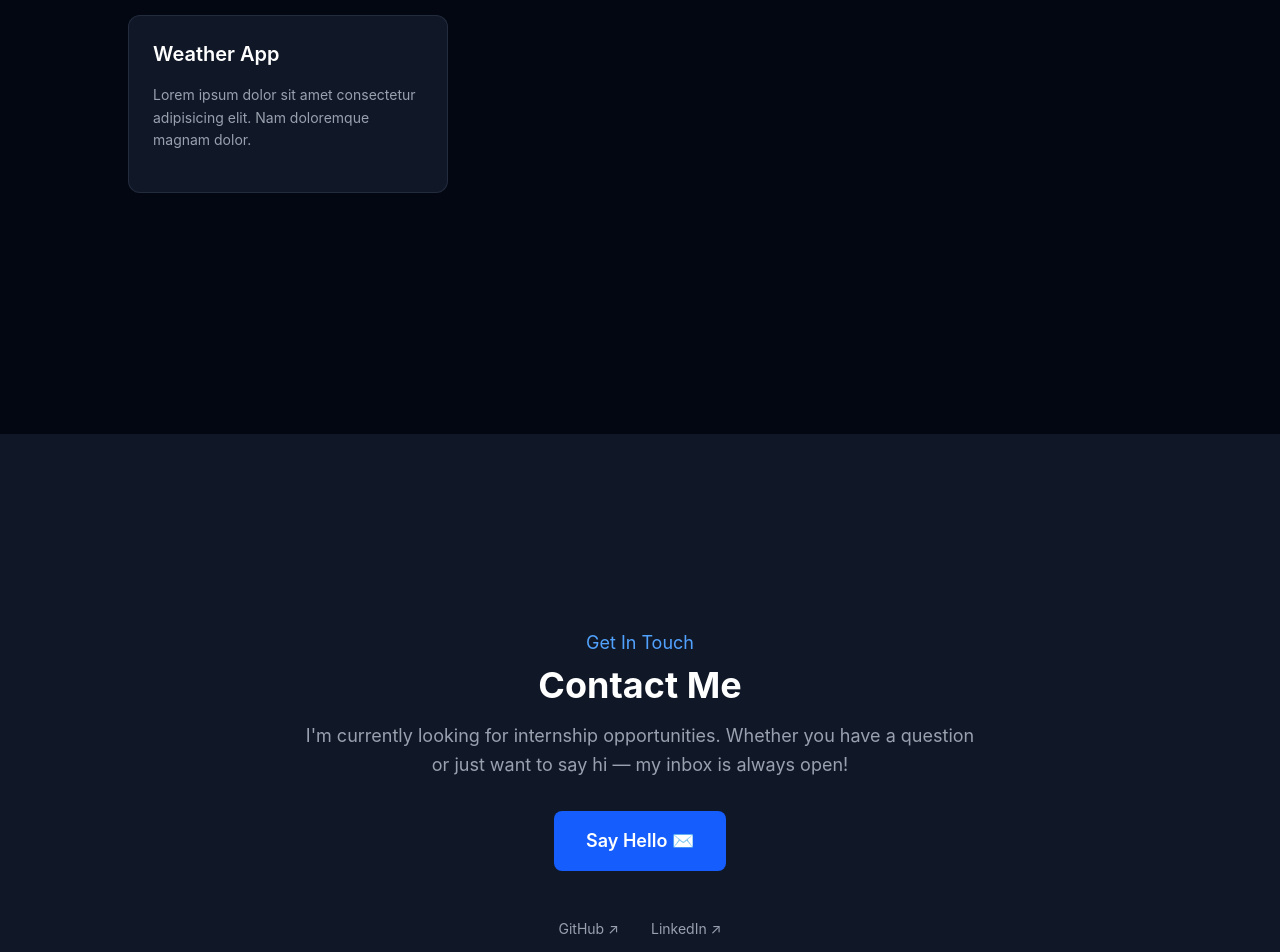
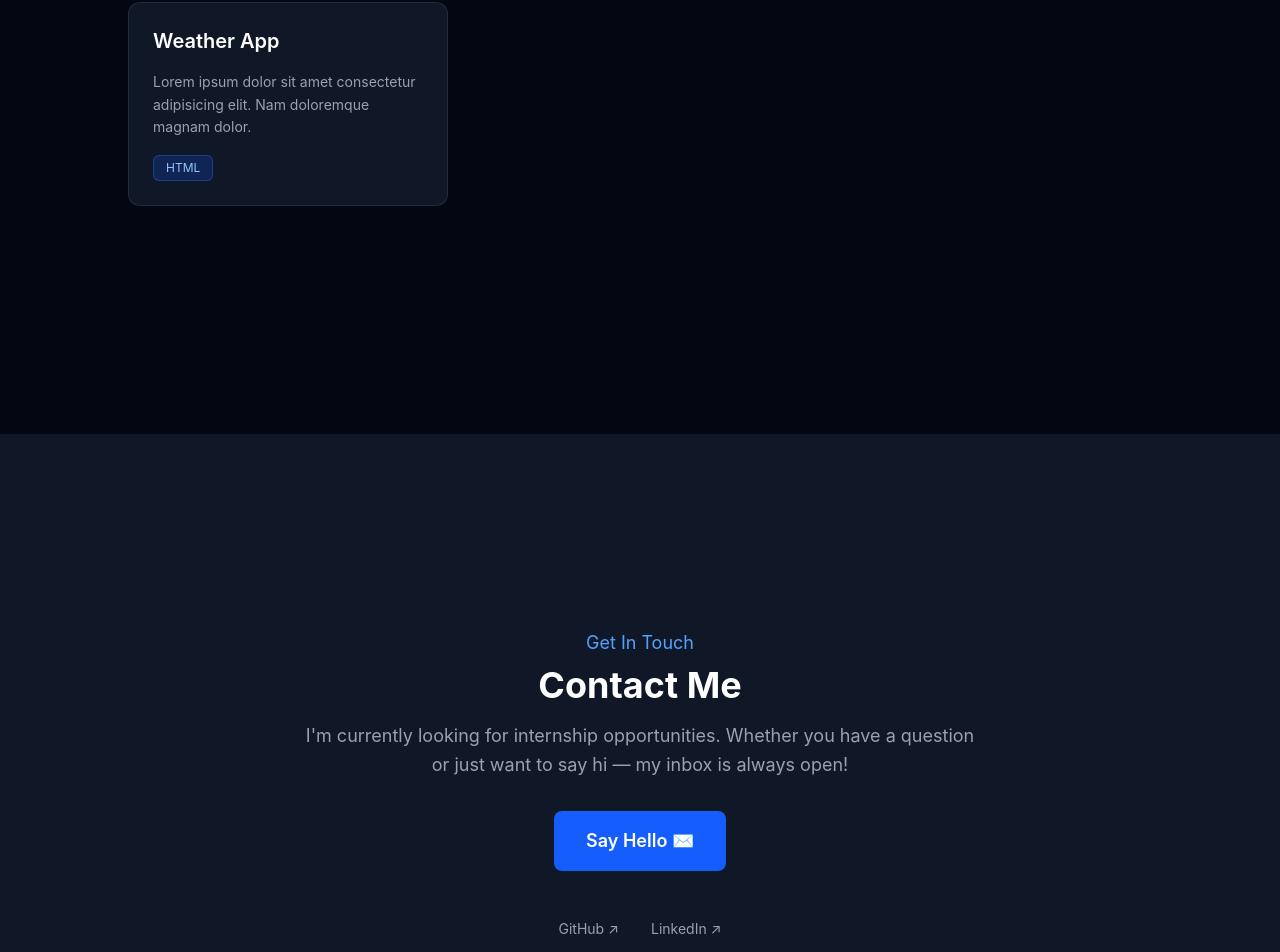
Before and after one commit to OhadRaza01/my-portfolio, a React (Vite) app: page / in a window 1280 px wide. Shown: the part 2038-2990 px from the top of the page. Built offline with nearby package versions, Linux system fonts and the light colour scheme.

Commit message:
add a skill card

```diff
--- a/src/components/ProjectCard.jsx
+++ b/src/components/ProjectCard.jsx
@@ -1,4 +1,5 @@
 import React from 'react'
+import SkillCard from './SkillCard'
 
 export default function ProjectCard() {
     return (
@@ -15,6 +16,7 @@ export default function ProjectCard() {
                             {t}
                         </span>
                     ))} */}
+                    <SkillCard/>
                 </div>
 
                 {/* Links */}
--- /dev/null
+++ b/src/components/SkillCard.jsx
@@ -0,0 +1,9 @@
+import React from 'react'
+
+export default function SkillCard() {
+    return (
+        <span className="px-3 py-1 bg-blue-600/20 border border-blue-500/30 text-blue-300 rounded-md text-xs">
+            HTML
+        </span>
+    )
+}
```
